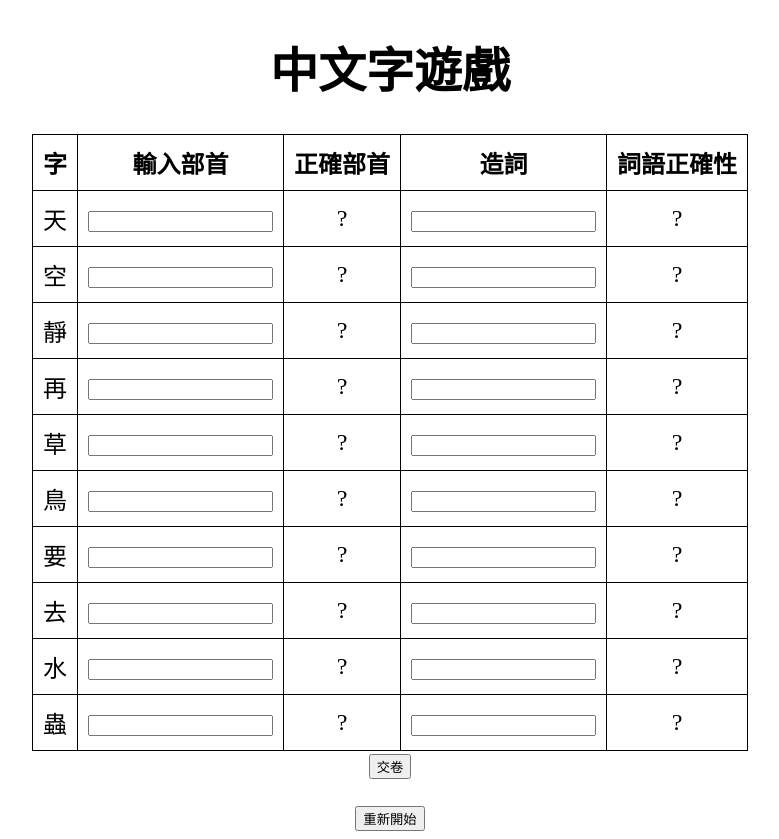
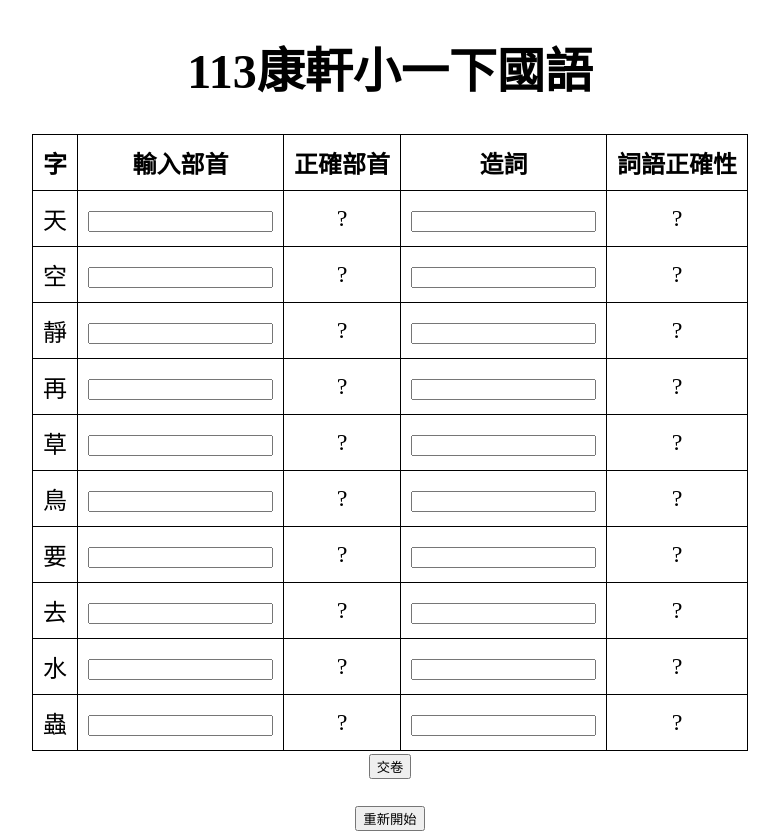
Before and after one commit to srkhome/chiness-game, a plain HTML site: page index.html in a window 1280 px wide. Shown: the whole page, without its empty margins (250-1029 px from the left). Drawn offline with Linux system fonts and the light colour scheme.

Commit message:
Update index.html

```diff
--- a/index.html
+++ b/index.html
@@ -11,7 +11,7 @@
     </style>
 </head>
 <body>
-    <h1>中文字遊戲</h1>
+    <h1>113康軒小一下國語</h1>
     <table>
         <thead>
             <tr>
```
